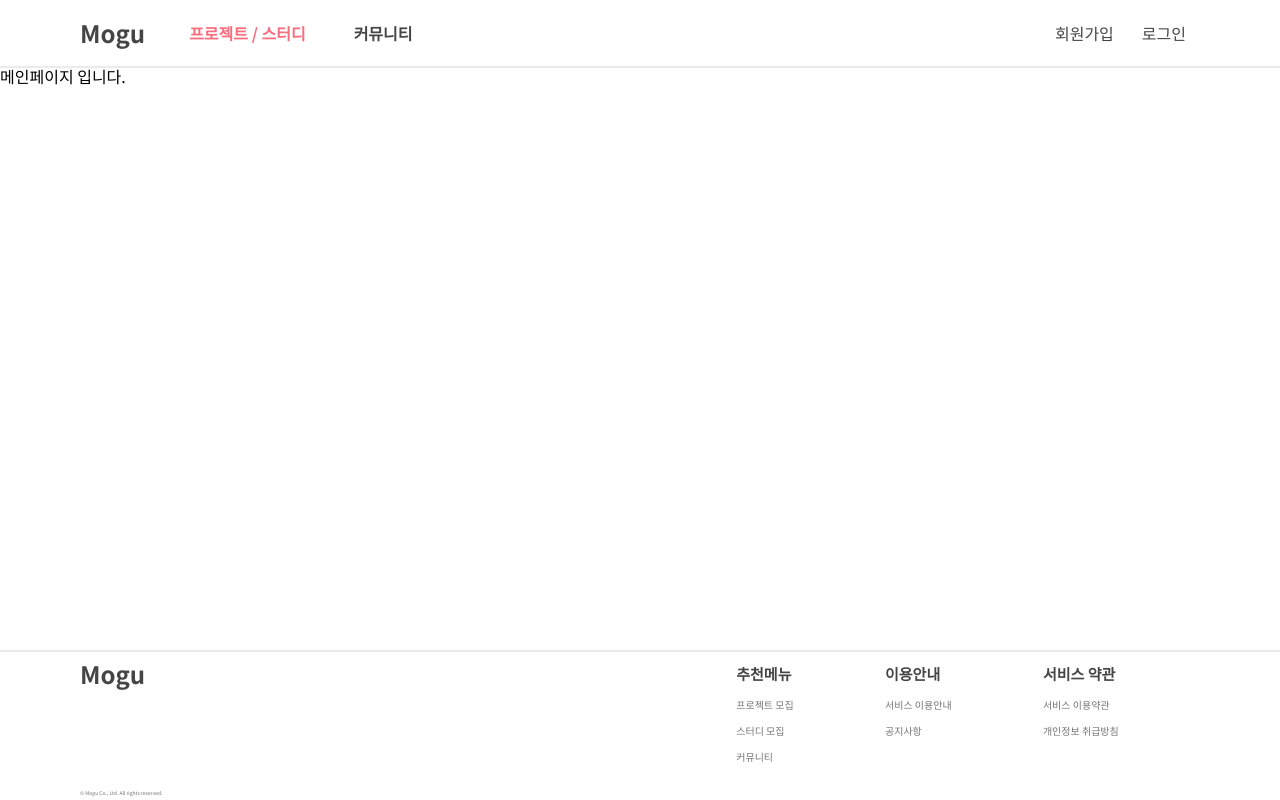
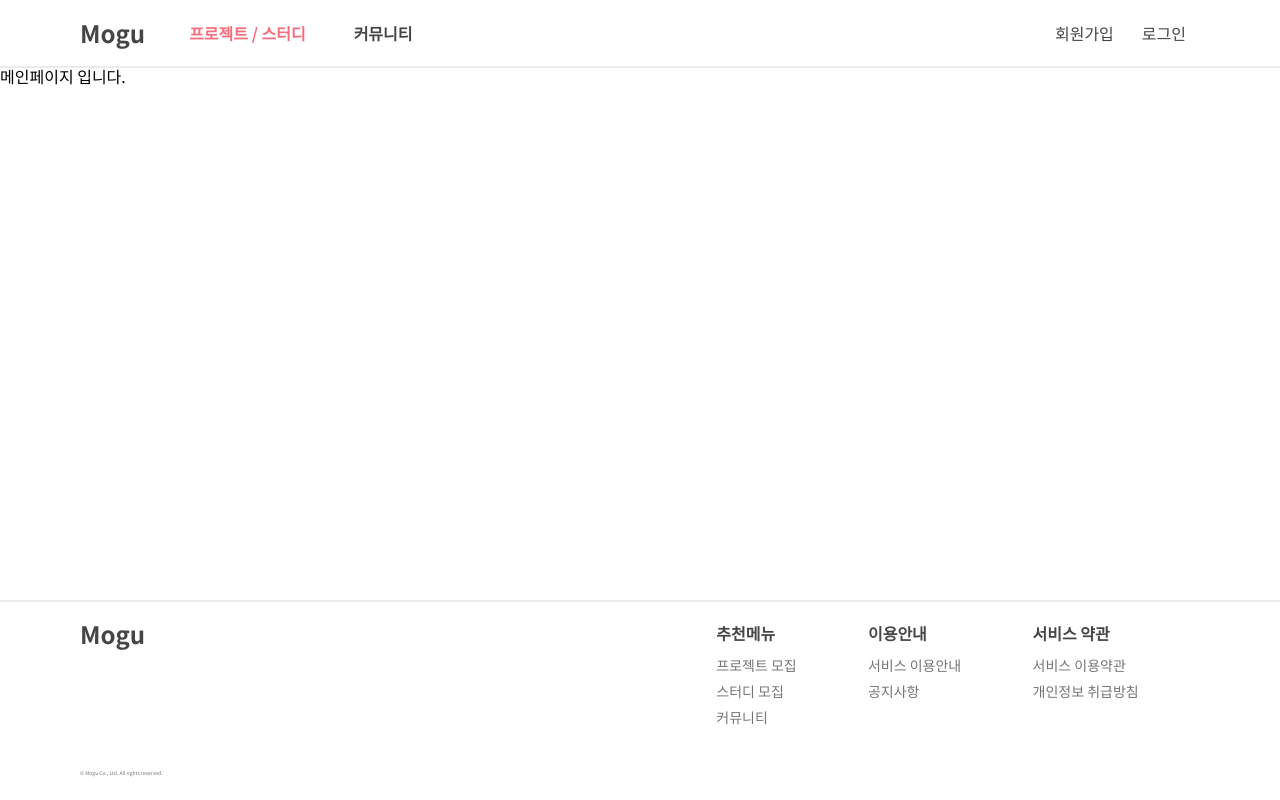
Before and after one commit to MoguProject/mogu-front, a Next.js app: page / in a window 1280 px wide. Built offline with nearby package versions, Linux system fonts and the light colour scheme.

Commit message:
✨ [#5] feat: Desktop Footer Component 폰트 사이즈 변경

```diff
--- a/components/Layout/Footer/styled.ts
+++ b/components/Layout/Footer/styled.ts
@@ -2,7 +2,7 @@ import styled from 'styled-components';
 
 export const FooterWrapper = styled.footer`
   width: 100%;
-  height: 150px;
+  height: 200px;
   background-color: ${(props) => props.theme.colors.white};
   border-top: 2px solid ${(props) => props.theme.colors.border};
   color: ${(props) => props.theme.colors.primary};
@@ -20,7 +20,7 @@ export const FooterStyled = styled.div`
   display: flex;
   justify-content: space-between;
   margin: 0 auto;
-  padding-top: 10px;
+  padding: 20px 0;
   padding-left: 10px;
 `;
 
@@ -52,7 +52,7 @@ export const FooterTitle = styled.span`
   display: flex;
   align-items: center;
   font-weight: 700;
-  font-size: 15px;
+  font-size: 16px;
   line-height: 23px;
   color: ${(props) => props.theme.colors.primary};
 `;
@@ -66,7 +66,7 @@ export const FooterSubTitle = styled.ul`
 
   li {
     font-weight: 400;
-    font-size: 10px;
+    font-size: 14px;
     line-height: 20px;
     display: flex;
     align-items: center;
```
